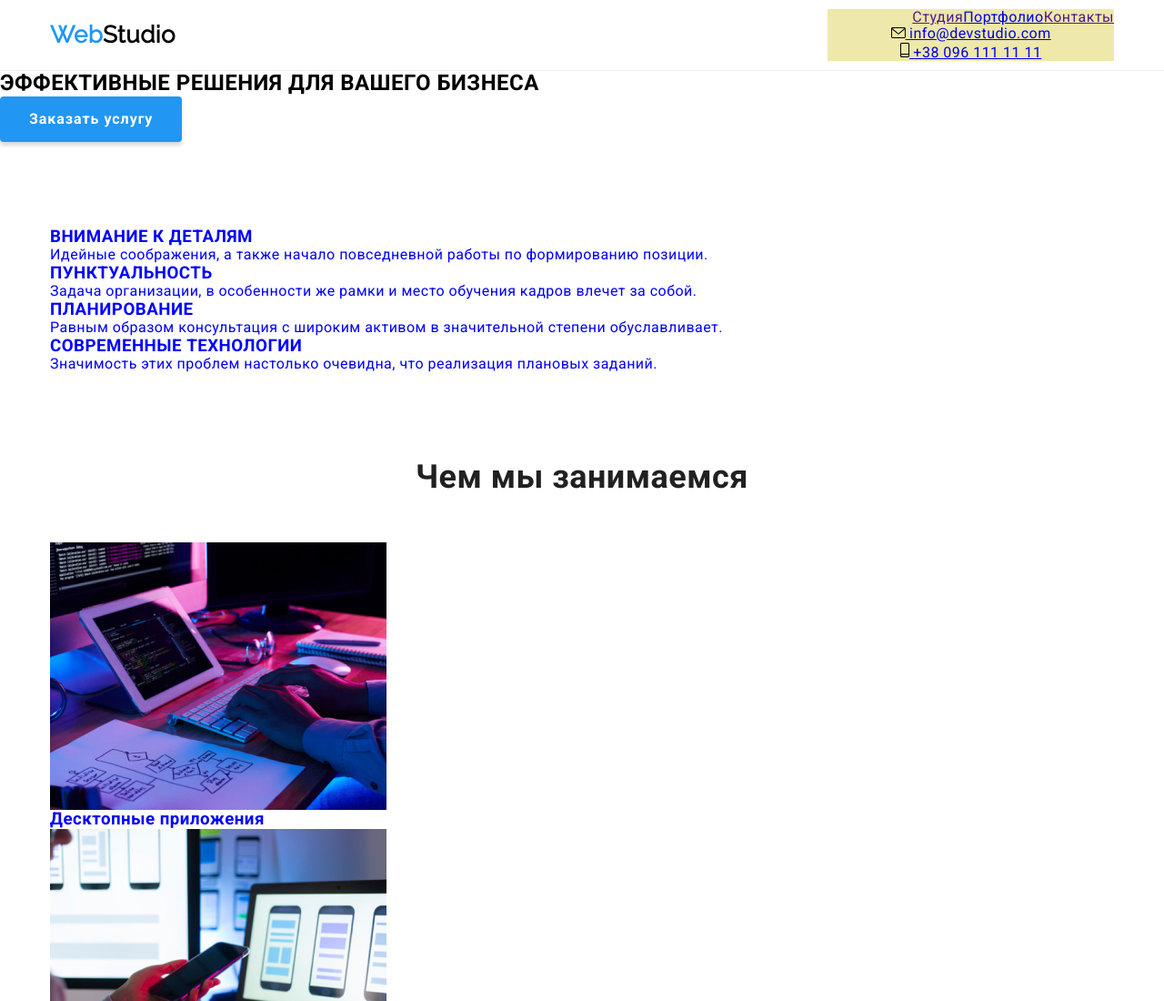
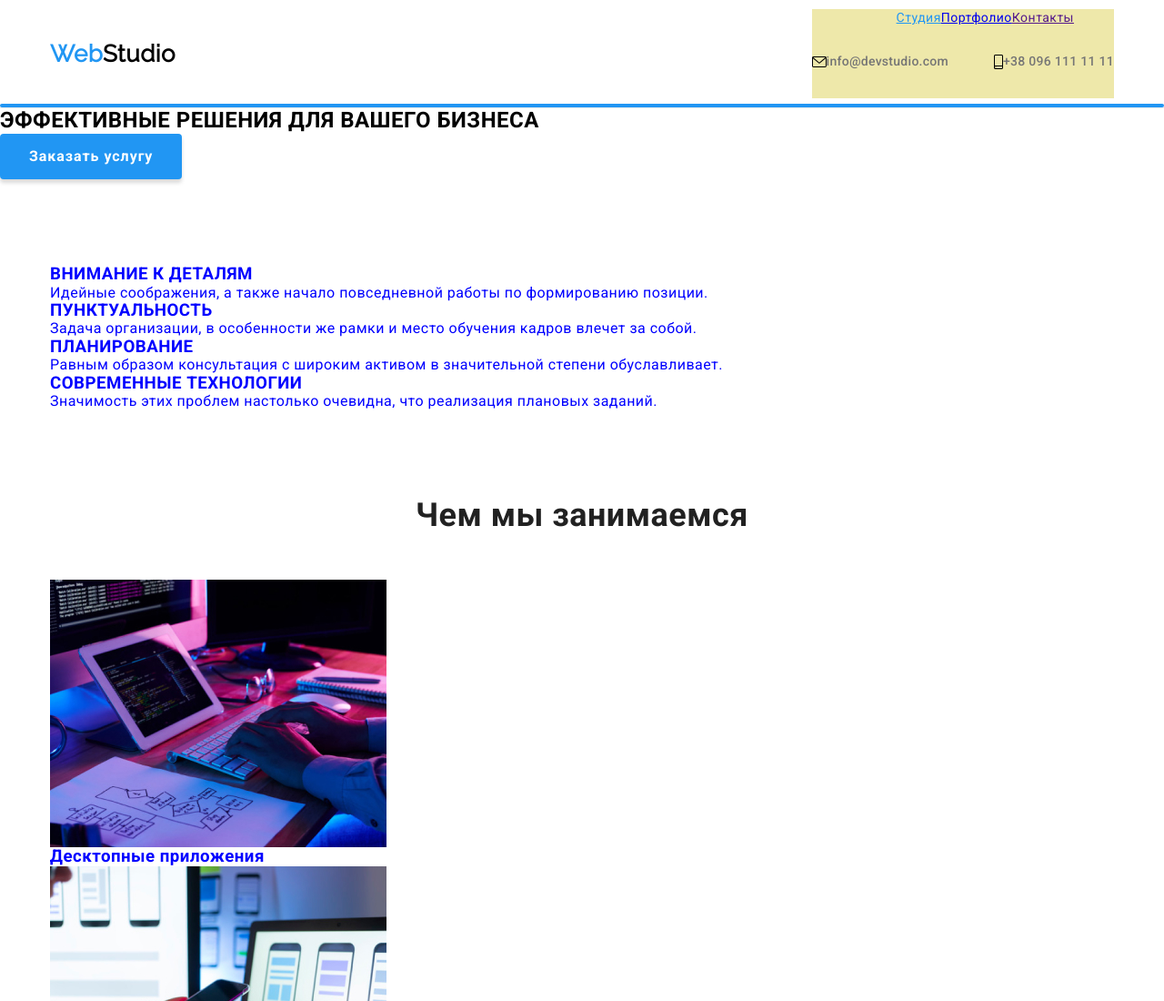
Before and after one commit to Viktor2020arey/goit-markup-hw-08, a plain HTML site: page index.html in a window 1280 px wide. Shown: the top 1100 px of the page at 91% size. Drawn offline with nearby package versions, Linux system fonts and the light colour scheme.

Commit message:
хедеер

```diff
--- a/SASS/components/_header.scss
+++ b/SASS/components/_header.scss
@@ -81,6 +81,9 @@
     top: 100%;
     left: 0;
     width: 100%;
+
+    padding-top: 60px;
+    padding-bottom: 60px;
   }
 }
 .menu-container.is-open {
@@ -96,7 +99,7 @@
   margin: 0;
 }
 
-@media screen and (min-width: 767px) {
+@media screen and (min-width: 768px) {
   .header-nav {
     display: -webkit-box;
     display: -ms-flexbox;
@@ -104,3 +107,109 @@
     margin-left: 93px;
   }
 }
+
+@media screen and (max-width: 767px) {
+  .header-nav .item {
+    margin-bottom: 32px;
+  }
+}
+
+@media screen and (max-width: 767px) {
+  .header-nav a {
+    display: inline-block;
+    color: #212121;
+    font-weight: 500;
+    font-size: 18px;
+    line-height: 1.17;
+    letter-spacing: 0.02em;
+    text-decoration: none;
+    -webkit-transition: color 250ms cubic-bezier(0.4, 0, 0.2, 1);
+    transition: color 250ms cubic-bezier(0.4, 0, 0.2, 1);
+    position: relative;
+
+    padding-bottom: 8px;
+  }
+}
+
+@media screen and (min-width: 768px) {
+  .header-nav a {
+    padding-top: 32px;
+    padding-bottom: 32px;
+    font-size: 14px;
+    line-height: 1.14;
+  }
+}
+
+.header-nav a:hover,
+.header-nav a:focus {
+  color: #2196f3;
+}
+
+.header-nav .link.current {
+  color: #2196f3;
+}
+.header-nav .link::after {
+  content: "";
+  display: block;
+  position: absolute;
+  left: 0;
+  bottom: 0;
+  width: 100%;
+  height: 4px;
+  background-color: #2196f3;
+  border-radius: 2px;
+  -webkit-transform: scaleX(0);
+  transform: scaleX(0);
+  -webkit-transition: -webkit-transform 250ms cubic-bezier(0.4, 0, 0.2, 1);
+  transition: -webkit-transform 250ms cubic-bezier(0.4, 0, 0.2, 1);
+  transition: transform 250ms cubic-bezier(0.4, 0, 0.2, 1);
+  transition: transform 250ms cubic-bezier(0.4, 0, 0.2, 1),
+    -webkit-transform 250ms cubic-bezier(0.4, 0, 0.2, 1);
+}
+
+.header-nav .link.current::after {
+  -webkit-transform: scaleX(1);
+  transform: scaleX(1);
+}
+
+// контакты
+@media screen and (max-width: 767px) {
+  .header-adress {
+  }
+}
+
+@media screen and (min-width: 1200px) {
+  .header-adress {
+    display: -webkit-box;
+    display: -ms-flexbox;
+    display: flex;
+    margin-left: auto;
+  }
+}
+
+@media screen and (min-width: 1200px) {
+  .header-adress .item + .item {
+    margin-left: 50px;
+  }
+}
+
+@media screen and (min-width: 1200px) {
+  .header-adress a {
+    display: -webkit-box;
+    display: -ms-flexbox;
+    display: flex;
+    -webkit-box-align: center;
+    -ms-flex-align: center;
+    align-items: center;
+    padding-top: 32px;
+    padding-bottom: 32px;
+    color: #757575;
+    font-weight: 500;
+    font-size: 14px;
+    line-height: 1.14;
+    letter-spacing: 0.02em;
+    text-decoration: none;
+    -webkit-transition: color 250ms cubic-bezier(0.4, 0, 0.2, 1);
+    transition: color 250ms cubic-bezier(0.4, 0, 0.2, 1);
+  }
+}
```
Also changed, not shown: css/main.css, css/main.min.css, 2 other files.
